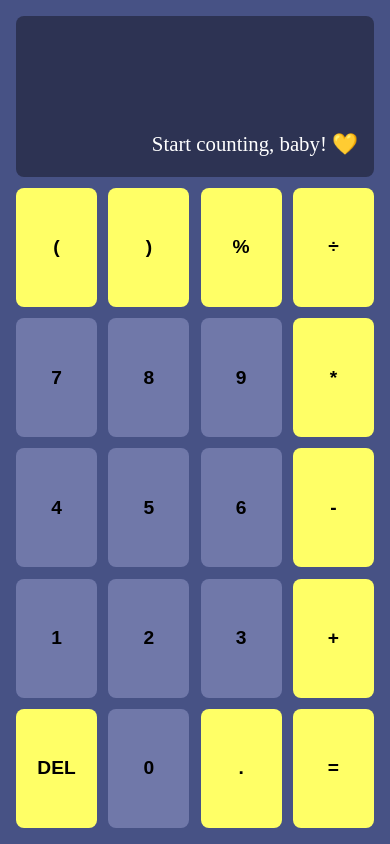
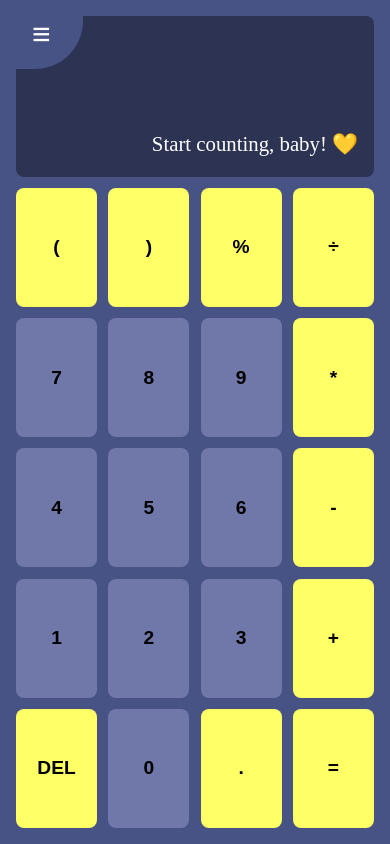
Before and after one commit to agnes97/vg-calculator, a React (Create React App) app: page / in a window 390 px wide. Built offline with nearby package versions, Linux system fonts and the light colour scheme.

Commit message:
✨ Add CalculatorNav component

```diff
--- /dev/null
+++ b/src/components/Calculator/CalculatorNav/index.css
@@ -0,0 +1,96 @@
+/* DISPLAY ON DESKTOP */
+nav {
+    margin: 0 auto;
+}
+
+nav {
+    display: none;
+}
+
+/* DISPLAY ON MOBILE */
+@media screen and (max-width: 909px) {
+    nav {
+        position: absolute;
+        top: 0;
+        left: 0;
+    }
+
+    nav {
+        display: block;
+    }
+
+    nav > button.header-button,
+    nav > .nav-content > button.header-button {
+        display: block;
+        border-bottom-right-radius: 3rem;
+        font-size: 2rem;
+        border: none;
+        color: hsl(60, 100%, 70%);
+        background-color: hsl(230, 30%, 40%);
+        padding: 1rem 2rem;
+        z-index: 1;
+    }
+
+    nav > .nav-content > button.header-button {
+        padding: 0;
+        text-align: left;
+    }
+
+    nav > button:hover {
+        color: hsl(0, 0%, 100%);
+    }
+
+    /* MENU CLOSED */
+    nav > .nav-content.closed {
+        display: none;
+    }
+
+    /* MENU OEPENED */
+    nav > .nav-content.open {
+        background-color: hsl(230, 30%, 40%);
+        position: absolute;
+        height: 100vh;
+        width: 100vw;
+        top: 0;
+        bottom: 0;
+        left: 0;
+        right: 0;
+    }
+
+    nav > .nav-content {
+        display: flex;
+        flex-direction: column;
+        justify-content: space-between;
+        gap: 1rem;
+        padding: 1rem;
+    }
+
+    nav > .nav-content > h1 {
+        color: hsl(230, 50%, 20%);
+        font-size: 2rem;
+        margin: 0;
+    }
+
+    nav > .nav-content > h2, h3 {
+        font-size: 1.5rem;
+        margin: 0;
+    }
+
+    nav > .nav-content > .counting-history {
+        flex-grow: 1;
+    }
+
+    nav > .nav-content > .counting-history > h3 {
+        text-align: left;
+    }
+
+    nav > .nav-content > .counting-history > ul {
+        padding: 0;
+        margin: 0.5rem 0;
+    }
+
+    nav > .nav-content > .counting-history > ul > li {
+        list-style: none;
+        color: hsl(232, 25%, 55%);
+    }
+}
--- /dev/null
+++ b/src/components/Calculator/CalculatorNav/index.tsx
@@ -0,0 +1,38 @@
+import React, { useState } from 'react'
+import Copyright from '../../Copyright'
+import Title from '../../Title'
+import './index.css'
+
+const CalculatorNav: React.FC = () => {
+    const [navState, setNavState] = useState(false)
+
+    const handleOnClick = () => setNavState(!navState)
+
+    return (
+        <nav>
+            <button className="header-button" onClick={handleOnClick}>
+                &#8801;
+            </button>
+            <section className={`nav-content ${navState === true ? "open" : "closed"}`}>
+                {/* TODO: Refactor to include only one button! */}
+                <button className="header-button" onClick={handleOnClick}>
+                    &#x2715;
+                </button>
+                <Title />
+                <div className="counting-history">
+                    <h3>History:</h3>
+                    <ul>
+                        {/* TODO: MAP <LI> FROM HISTORY */}
+                        <li>3 + 1 = 4</li>
+                        <li>3 + 1 = 4</li>
+                        <li>3 + 1 = 4</li>
+                        <li>3 + 1 = 4</li>
+                    </ul>
+                </div>
+                <Copyright />
+            </section>
+        </nav>
+    )
+}
+
+export default CalculatorNav
--- a/src/components/Calculator/index.css
+++ b/src/components/Calculator/index.css
@@ -21,10 +21,13 @@ header.calculator__header {
     color: hsl(0, 0%, 100%);
     display: flex;
     justify-content: flex-end;
-    align-items: flex-end;
     padding: 0 1rem;
     border-radius: 0.5rem;
     font-size: 1.3rem;
+}
+
+header.calculator__header > p {
+    align-self: flex-end;
 }
 
 .calculator__button {
--- a/src/components/Calculator/index.tsx
+++ b/src/components/Calculator/index.tsx
@@ -1,5 +1,6 @@
 import React, { useCallback, useEffect, useReducer, useState } from 'react'
 import { fillButtons } from '../../services/calculatorData'
+import CalculatorNav from './CalculatorNav'
 import Button from './CalculatorButton'
 import './index.css'
 import { Action, State } from './types'
@@ -119,6 +120,7 @@ const Calculator: React.FC = () => {
     return (
         <section className="calculator">
             <header className="calculator__header">
+                <CalculatorNav/>
                 <p>
                     {currentOperand || previousOperand
                         ? `${previousOperand ?? ''} ${operation ?? ''} ${currentOperand ?? ''}`
```
